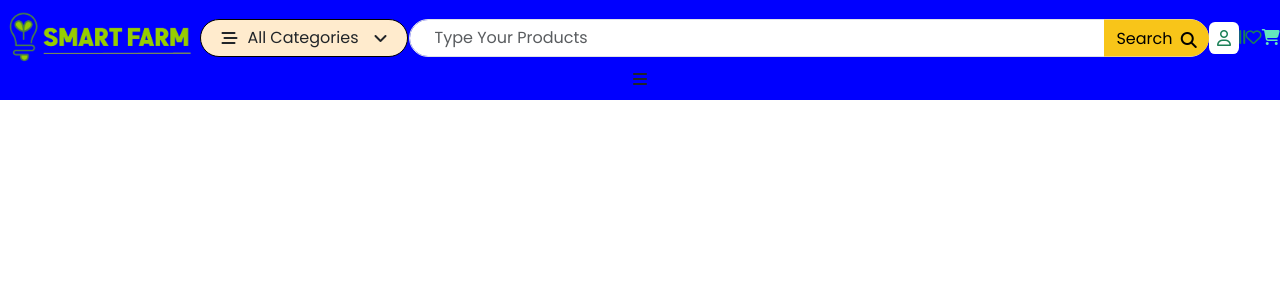
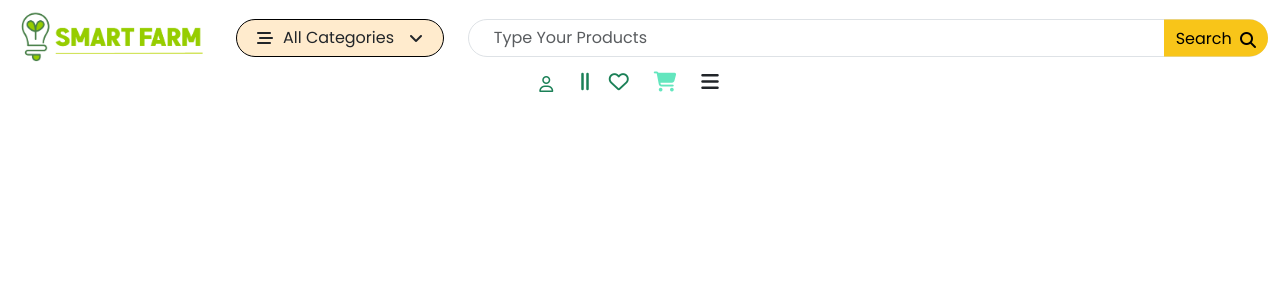
Before and after one commit to alvi00/SmartFarm, a PHP site: page / in a window 1280 px wide. Shown: the top 300 px of the page. Run offline with PHP 8.4, Linux system fonts and the light colour scheme; some libraries are stand-ins or nearby versions.

Commit message:
90% done navbar

```diff
--- a/index.html
+++ b/index.html
@@ -68,7 +68,7 @@
             </div>
           </button>
         </form>
-
+        <div class="icons-right">
           <!-- User icon -->
           <div class="user-icon">
             <i class="fa-regular fa-user" style="color: #1b8057"></i>
@@ -76,7 +76,10 @@
 
           <!-- Divider line -->
           <div class="divider-line">
-          <i class="fa-solid fa-grip-lines-vertical" style="color: #1b8057"></i>
+            <i
+              class="fa-solid fa-grip-lines-vertical"
+              style="color: #1b8057"
+            ></i>
           </div>
 
           <!-- Heart icon -->
@@ -92,6 +95,7 @@
           <!-- Hamburger menu -->
           <div class="hamburger-menu">
             <i class="fa-solid fa-bars"></i>
+          </div>
         </div>
       </div>
       <!-- Closing the navbar div properly -->
--- a/style.css
+++ b/style.css
@@ -6,7 +6,6 @@ body {
   display: flex;
   justify-content: space-around;
   align-items: center;
-  background-color: blue;
 }
 .logo a img {
   width: auto;
@@ -80,6 +79,31 @@ body {
   background-color: white;
   padding: 8px;
   border-radius: 20%;
+  position: relative;
+  right: 95px;
+}
+.fa-grip-lines-vertical {
+  position: relative;
+  right: 75px;
+  font-size: 20px;
+  font-weight: lighter;
+}
+
+.fa-heart {
+  position: relative;
+  right: 55px;
+  font-size: 20px;
+}
+.fa-cart-shopping {
+  position: relative;
+  right: 30px;
+  font-size: 20px;
+}
+
+.fa-bars {
+  position: relative;
+  right: 5px;
+  font-size: 20px;
 }
 .search-text {
   display: flex;
@@ -99,3 +123,13 @@ body {
   padding-top: 1px;
   font-size: 16px;
 }
+
+.icons-right {
+  display: flex;
+  justify-content: center;
+  align-items: center;
+  margin-left: 50px;
+  margin-right: 10px;
+  padding-left: 40px;
+  padding-right: 10px;
+}
```
Lines whose indentation alone changed are shown as unchanged.
